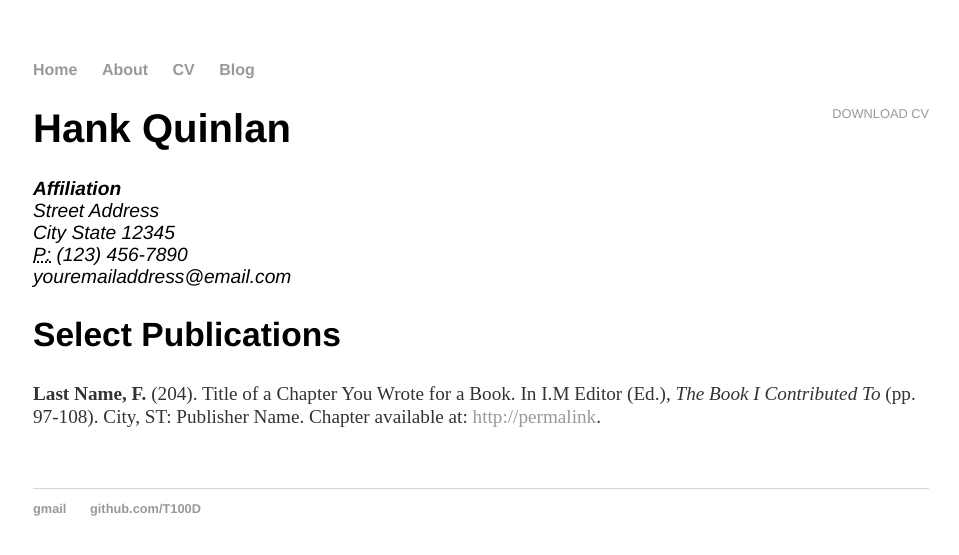
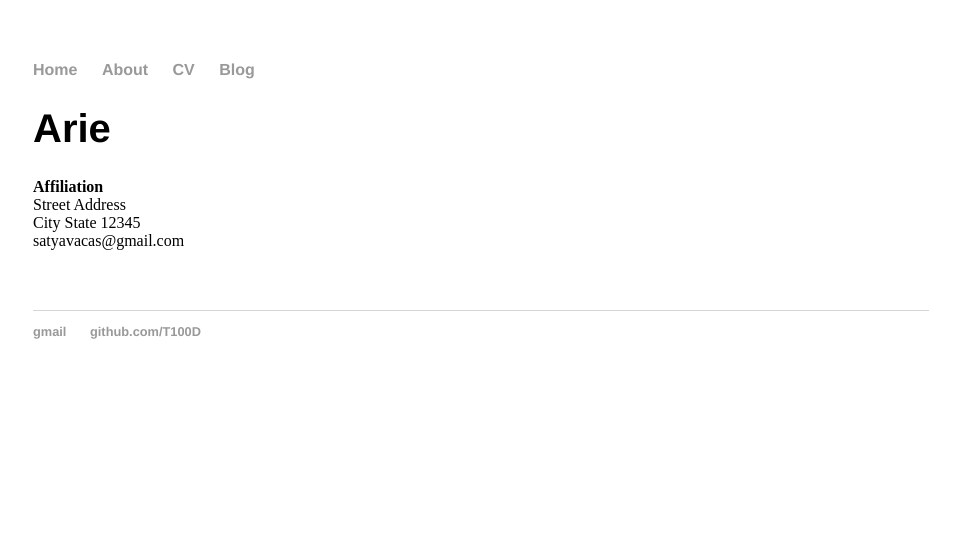
Before and after one commit to T100D/T100D.github.io, a Jekyll site: the page built from cv/index.html, in a window 1280 px wide. Shown: the top 555 px of the page, without its empty margins (159-1118 px from the left). Built offline with Jekyll 4.4.1, drawn with Linux system fonts in a browser that asks for light colours.

Commit message:
Update index.html

```diff
--- a/cv/index.html
+++ b/cv/index.html
@@ -4,19 +4,12 @@
 ---
 
 	<div class="cv">
-		<a href="#" class="download" title="Download CV as PDF">Download CV</a>
-					<h1>Hank Quinlan</h1>
-					<address>
+					<h1>Arie</h1>
 					<strong>Affiliation</strong><br>
 					Street Address<br>
 					City State 12345<br>
-					<abbr title="phone">P:</abbr> (123) 456-7890<br>
-					<span class="obfuscate">youremailaddress@email.com</span>
+					<span class="obfuscate">satyavacas@gmail.com</span>
 					</address>
-
-					<h2>Select Publications</h2>
-
-					<p><strong>Last Name, F.</strong> (204). Title of a Chapter You Wrote for a Book. In I.M Editor (Ed.), <em>The Book I Contributed To</em> (pp. 97-108). City, ST: Publisher Name. Chapter available at: <a href="#">http://permalink</a>.
 
 
 	</div>
```
